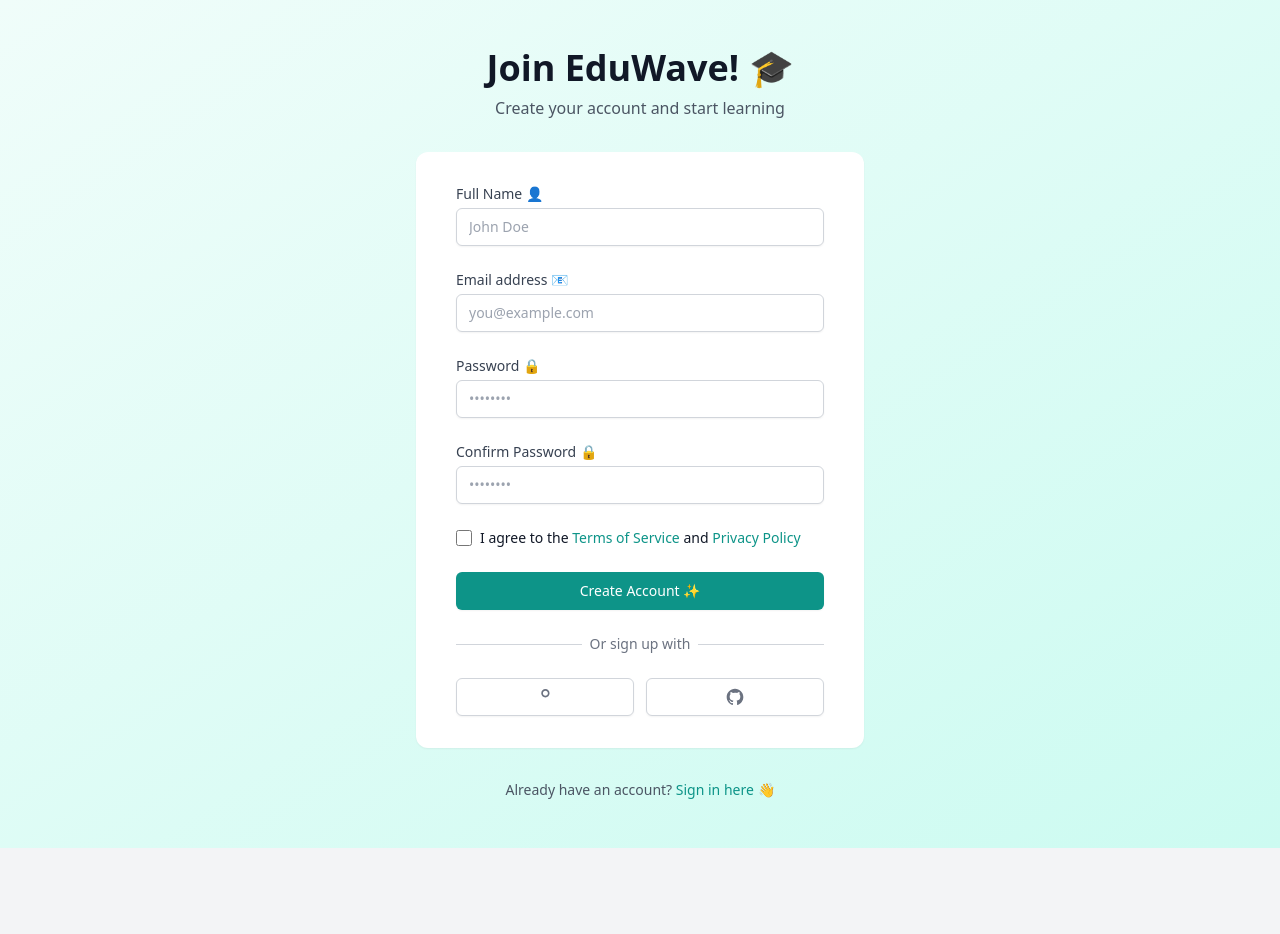
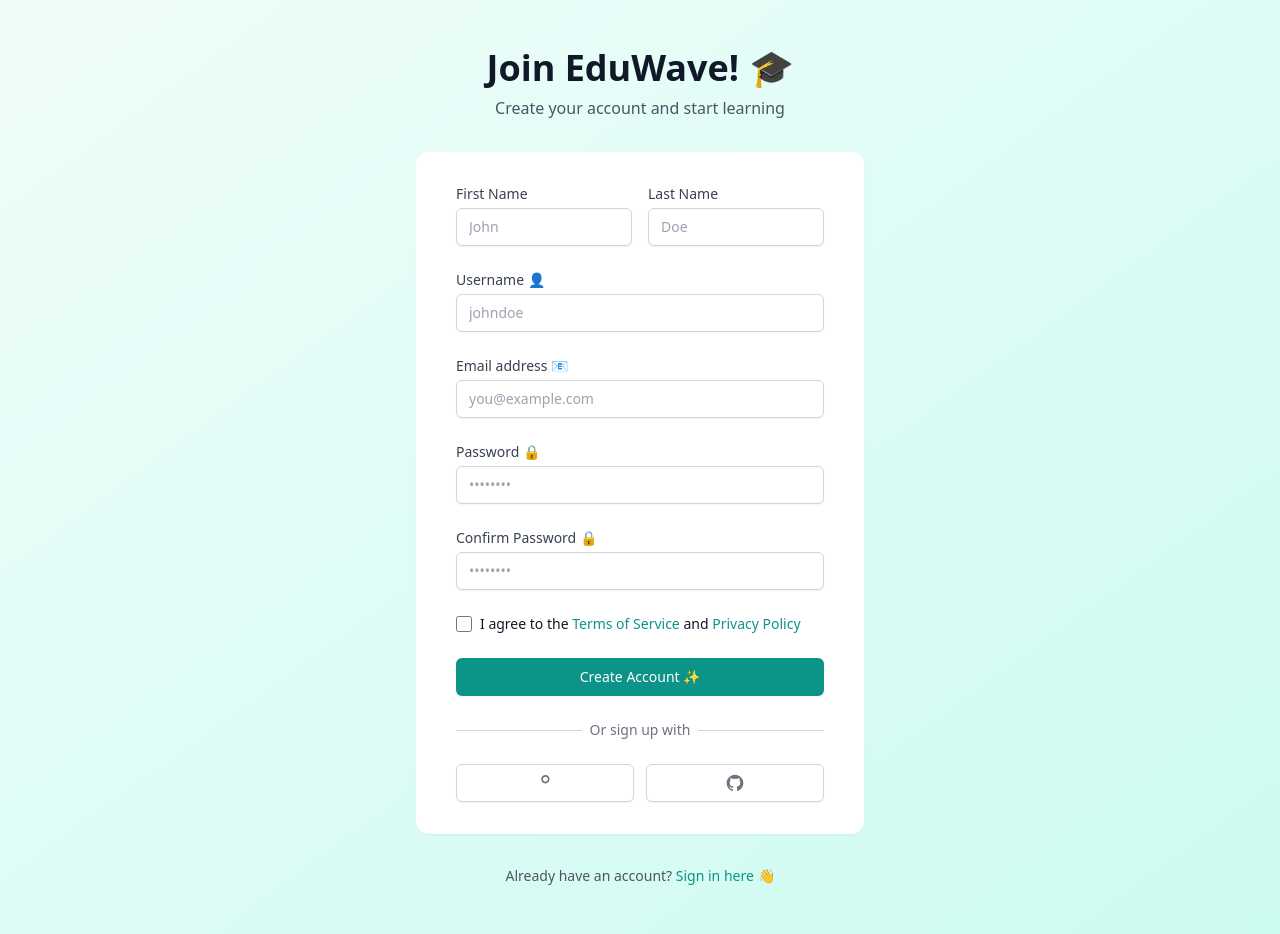
Before and after one commit to EduardLupu/diss-project, a Next.js app in the folder client/: page /register in a window 1280 px wide. Before the commit the page ends 848 px from the top, so only its background shows below. Built offline with nearby package versions, Linux system fonts and the light colour scheme.

Commit message:
added register

```diff
--- a/client/src/app/register/page.jsx
+++ b/client/src/app/register/page.jsx
@@ -3,16 +3,20 @@
 import { useState } from 'react'
 import { useRouter } from 'next/navigation'
 import Link from 'next/link'
+import apiService from '../service/apiService'
 
 export default function RegisterPage() {
   const router = useRouter()
   const [formData, setFormData] = useState({
-    name: '',
+    firstName: '',
+    lastName: '',
+    username: '',
     email: '',
     password: '',
     confirmPassword: ''
   })
   const [error, setError] = useState('')
+  const [isLoading, setIsLoading] = useState(false)
 
   const handleChange = (e) => {
     const { name, value } = e.target
@@ -22,11 +26,18 @@ export default function RegisterPage() {
     }))
   }
 
-  const handleSubmit = (e) => {
+  const handleSubmit = async (e) => {
     e.preventDefault()
 
     // Basic validation
-    if (!formData.name || !formData.email || !formData.password || !formData.confirmPassword) {
+    if (
+      !formData.firstName ||
+      !formData.lastName ||
+      !formData.username ||
+      !formData.email ||
+      !formData.password ||
+      !formData.confirmPassword
+    ) {
       setError('Please fill in all fields')
       return
     }
@@ -36,13 +47,29 @@ export default function RegisterPage() {
       return
     }
 
-    // Mock registration - in a real app, this would be an API call
-    const user = {
-      name: formData.name,
-      email: formData.email
+    try {
+      setIsLoading(true)
+      setError('')
+
+      // Create the request payload according to API requirements
+      const userData = {
+        firstName: formData.firstName,
+        lastName: formData.lastName,
+        username: formData.username,
+        email: formData.email,
+        password: formData.password
+      }
+
+      // Call the register API
+      await apiService.auth.register(userData)
+
+      // Redirect to dashboard after successful registration
+      router.push('/dashboard')
+    } catch (err) {
+      setError(err.message || 'Registration failed. Please try again.')
+    } finally {
+      setIsLoading(false)
     }
-    localStorage.setItem('user', JSON.stringify(user))
-    router.push('/dashboard')
   }
 
   return (
@@ -61,21 +88,61 @@ export default function RegisterPage() {
               </div>
             )}
 
+            <div className="grid grid-cols-2 gap-4">
+              <div>
+                <label htmlFor="firstName" className="block text-sm font-medium text-gray-700">
+                  First Name
+                </label>
+                <div className="mt-1">
+                  <input
+                    id="firstName"
+                    name="firstName"
+                    type="text"
+                    autoComplete="given-name"
+                    required
+                    value={formData.firstName}
+                    onChange={handleChange}
+                    className="appearance-none block w-full px-3 py-2 border border-gray-300 rounded-md shadow-sm placeholder-gray-400 focus:outline-none focus:ring-teal-500 focus:border-teal-500 sm:text-sm"
+                    placeholder="John"
+                  />
+                </div>
+              </div>
+
+              <div>
+                <label htmlFor="lastName" className="block text-sm font-medium text-gray-700">
+                  Last Name
+                </label>
+                <div className="mt-1">
+                  <input
+                    id="lastName"
+                    name="lastName"
+                    type="text"
+                    autoComplete="family-name"
+                    required
+                    value={formData.lastName}
+                    onChange={handleChange}
+                    className="appearance-none block w-full px-3 py-2 border border-gray-300 rounded-md shadow-sm placeholder-gray-400 focus:outline-none focus:ring-teal-500 focus:border-teal-500 sm:text-sm"
+                    placeholder="Doe"
+                  />
+                </div>
+              </div>
+            </div>
+
             <div>
-              <label htmlFor="name" className="block text-sm font-medium text-gray-700">
-                Full Name 👤
+              <label htmlFor="username" className="block text-sm font-medium text-gray-700">
+                Username 👤
               </label>
               <div className="mt-1">
                 <input
-                  id="name"
-                  name="name"
+                  id="username"
+                  name="username"
                   type="text"
-                  autoComplete="name"
+                  autoComplete="username"
                   required
-                  value={formData.name}
+                  value={formData.username}
                   onChange={handleChange}
                   className="appearance-none block w-full px-3 py-2 border border-gray-300 rounded-md shadow-sm placeholder-gray-400 focus:outline-none focus:ring-teal-500 focus:border-teal-500 sm:text-sm"
-                  placeholder="John Doe"
+                  placeholder="johndoe"
                 />
               </div>
             </div>
@@ -160,9 +227,10 @@ export default function RegisterPage() {
             <div>
               <button
                 type="submit"
-                className="w-full flex justify-center py-2 px-4 border border-transparent rounded-md shadow-sm text-sm font-medium text-white bg-teal-600 hover:bg-teal-700 focus:outline-none focus:ring-2 focus:ring-offset-2 focus:ring-teal-500"
+                disabled={isLoading}
+                className="w-full flex justify-center py-2 px-4 border border-transparent rounded-md shadow-sm text-sm font-medium text-white bg-teal-600 hover:bg-teal-700 focus:outline-none focus:ring-2 focus:ring-offset-2 focus:ring-teal-500 disabled:bg-teal-300"
               >
-                Create Account ✨
+                {isLoading ? 'Creating Account...' : 'Create Account ✨'}
               </button>
             </div>
           </form>
--- a/client/src/app/service/apiService.js
+++ b/client/src/app/service/apiService.js
@@ -158,8 +158,6 @@ const apiService = {
         const loginResponse = await apiService.post('api/user/authenticate', credentials);
         const token = loginResponse.token;
 
-console.log('token', token);
-
         if (token) {
           localStorage.setItem('authToken', token);
         } else {
@@ -167,8 +165,6 @@ console.log('token', token);
         }
 
         const user = await apiService.get(`/api/user/getUserInfoByToken`);
-
-console.log('user', user);
 
         // Store user data
         if (user) {
@@ -181,6 +177,20 @@ console.log('user', user);
       } catch (error) {
         console.error('Login error:', error);
         throw Object.assign({}, error, {message: 'Login failed. Please check your credentials.'});
+      }
+    },
+
+    /**
+     * Register new user
+     * @param {Object} userData - User registration data
+     * @returns {Promise<any>} - Response data
+     */
+    async register(userData) {
+      try {
+        const response = await apiService.post('api/user/register', userData);
+        return response;
+      } catch (error) {
+        throw error;
       }
     },
 
```
